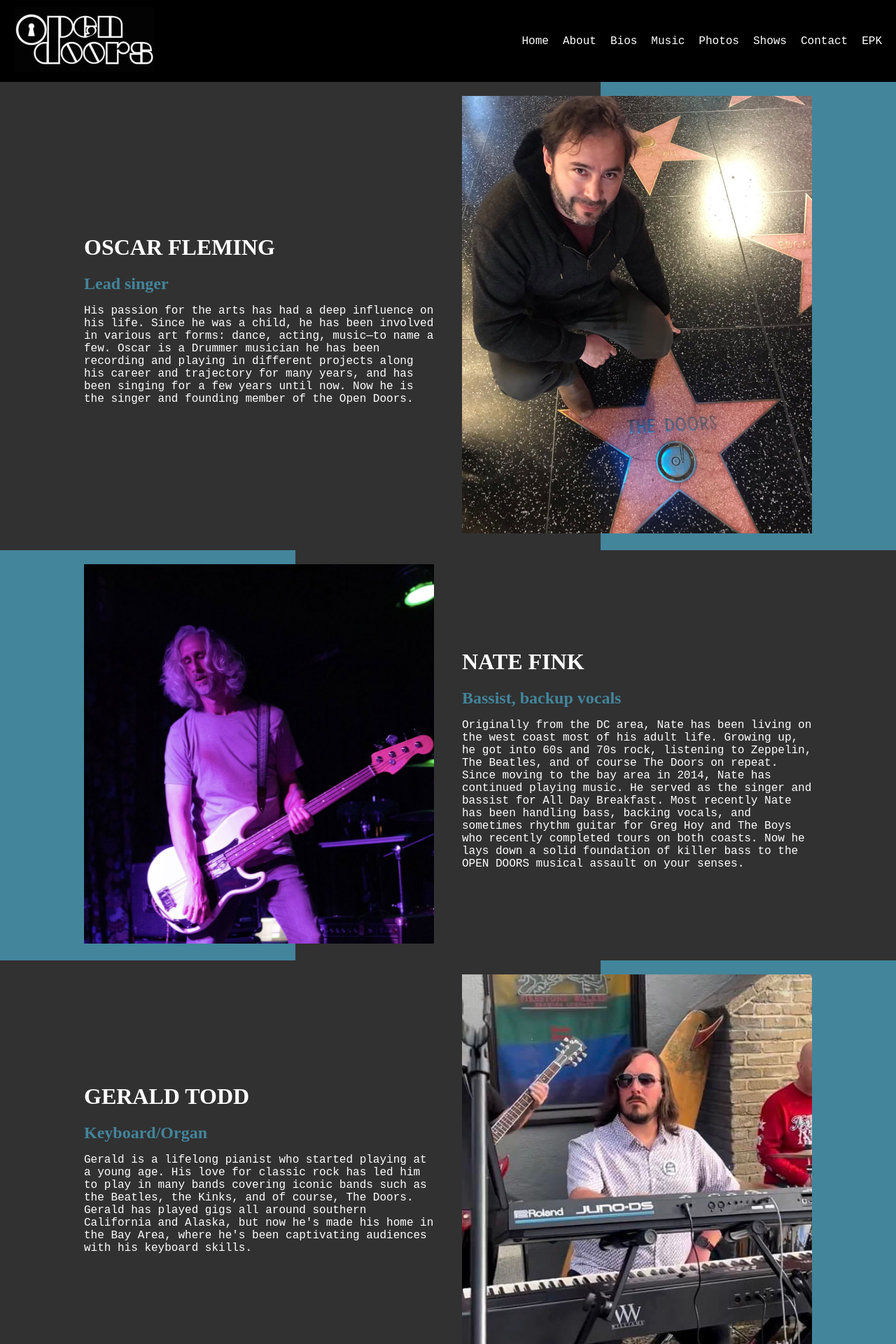
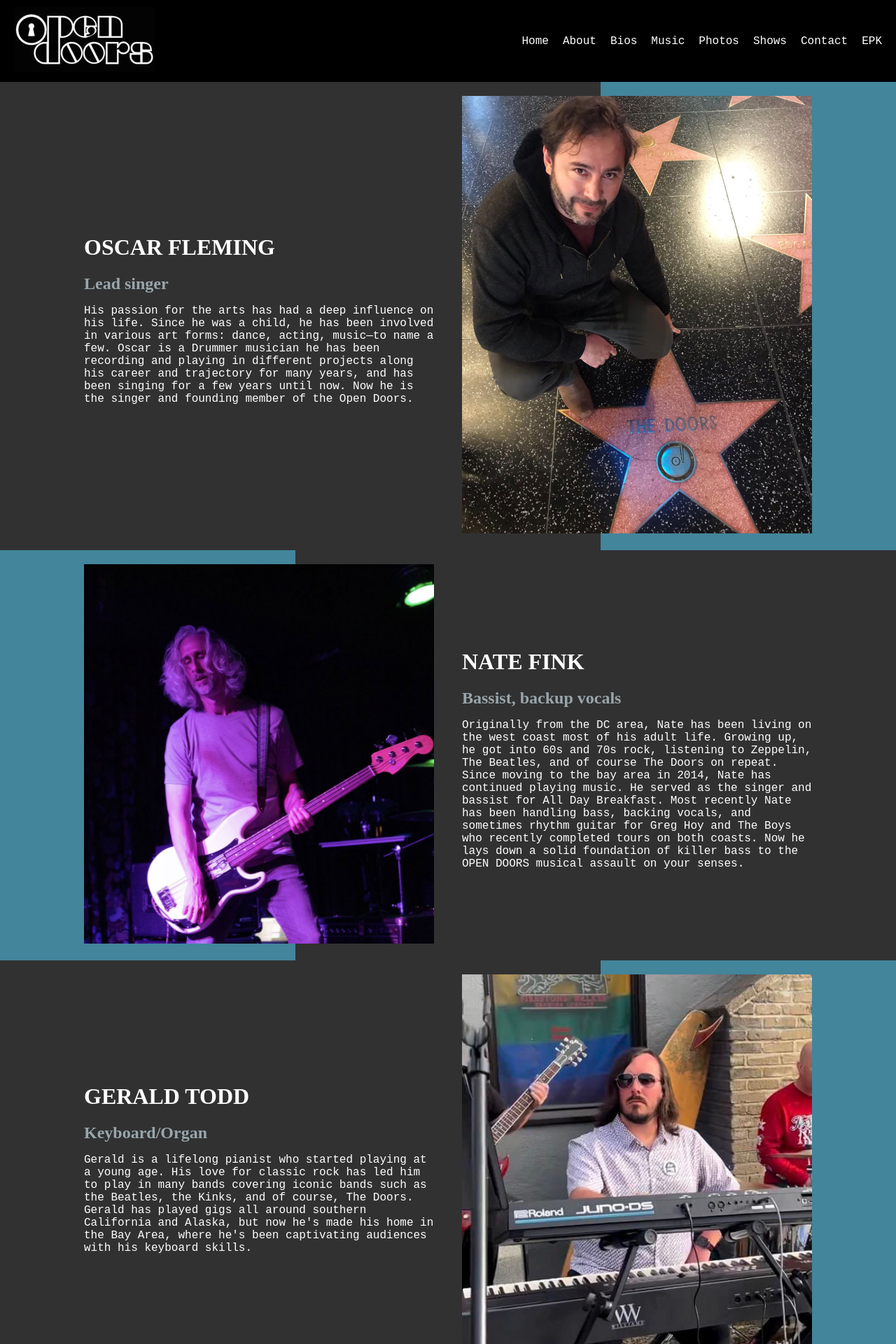
Before and after one commit to beingforthebenefit/opendoorsband, a Jekyll site: the page built from _pages/bios.html, in a window 1280 px wide. Shown: the top 1920 px of the page at 70% size. Built offline with Jekyll 4.4.1, drawn with Linux system fonts in a browser that asks for light colours.

Commit message:
Update subtitle color

```diff
--- a/assets/css/bios.css
+++ b/assets/css/bios.css
@@ -50,7 +50,7 @@
 
 .bio-subtitle {
     font-family: 'Cinzel, sans-serif';
-    color: #43859b; /* Same as background blue */
+    color: #98a6ac;
     margin-bottom: 10px;
     display: block; /* Ensures subtitle takes up full line */
 }
```
